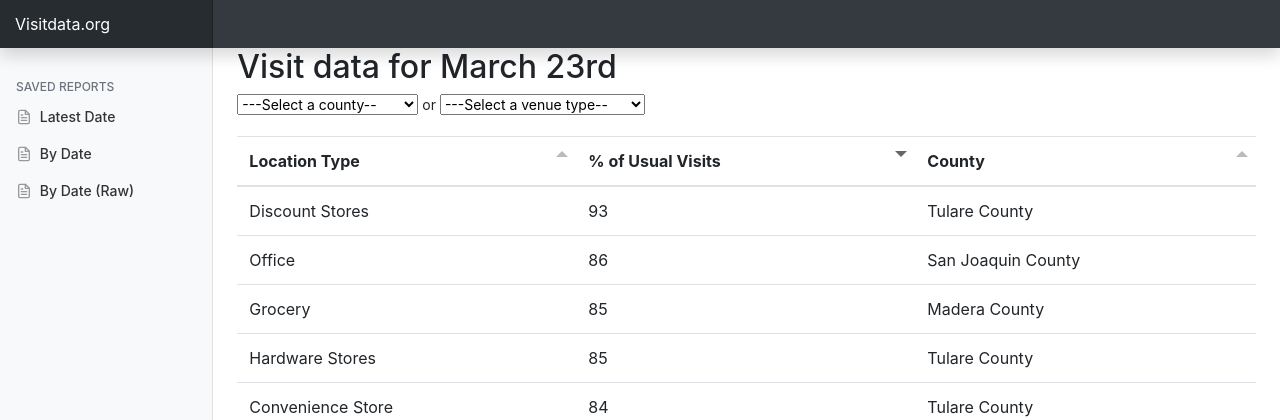
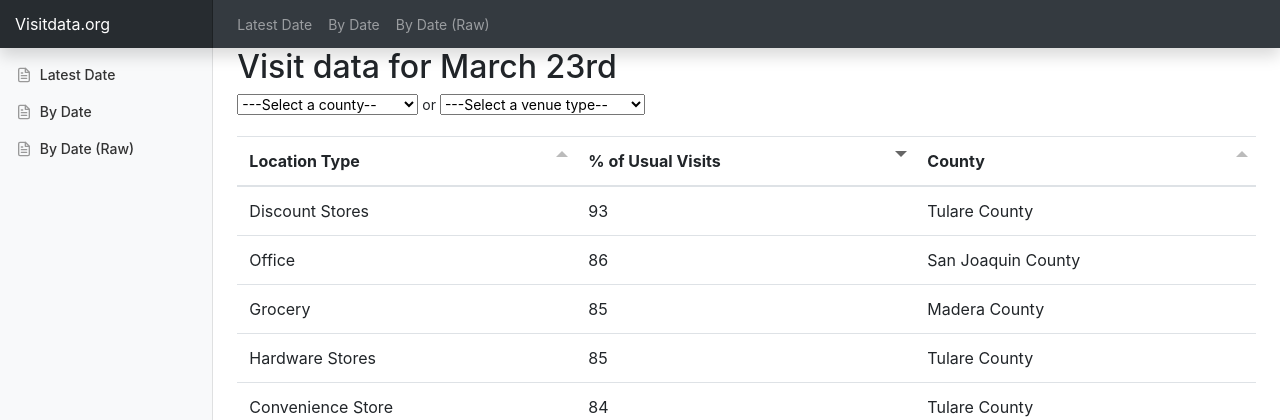
Before and after one commit to VisitData-org/ca_visit_tracking, a Flask app: page /index.html in a window 1280 px wide. Shown: the top 420 px of the page. Run offline with Flask 2, Linux system fonts and the light colour scheme; some libraries are stand-ins or nearby versions.

Commit message:
Incorporate #18

```diff
--- a/templates/nav.html
+++ b/templates/nav.html
@@ -49,23 +49,25 @@
 <script type="text/javascript" src="js/lib/highcharts.js"></script>
 
 <body>
-<nav class="navbar navbar-dark fixed-top bg-dark flex-md-nowrap p-0 shadow">
+<nav class="navbar navbar-expand-lg navbar-dark fixed-top bg-dark flex-md-nowrap p-0 shadow">
     <a class="navbar-brand col-sm-3 col-md-2 mr-0" href="/">Visitdata.org</a>
-    <!-- <input class="form-control form-control-dark w-100" type="text" placeholder="Search" aria-label="Search">
     <ul class="navbar-nav px-3">
-      <li class="nav-item text-nowrap">
-        <a class="nav-link" href="#">Sign out</a>
-      </li>
-    </ul> -->
+        <li class="nav-item text-nowrap">
+            <a class="nav-link" href="index.html">Latest Date</a>
+        </li>
+        <li class="nav-item text-nowrap">
+            <a class="nav-link" href="bydate.html">By Date</a>
+        </li>
+        <li class="nav-item text-nowrap">
+            <a class="nav-link" href="bydate.html?datafilename=rawcatsfixed">By Date (Raw)</a>
+        </li>
+    </ul>
 </nav>
 
 <div class="container-fluid">
     <div class="row">
         <nav class="col-md-2 d-none d-md-block bg-light sidebar">
             <div class="sidebar-sticky">
-                <h6 class="sidebar-heading d-flex justify-content-between align-items-center px-3 mt-4 mb-1 text-muted">
-                    <span>Saved reports</span>
-                </h6>
                 <ul class="nav flex-column mb-2">
                     <li class="nav-item">
                         <a class="nav-link" href="index.html">
```
